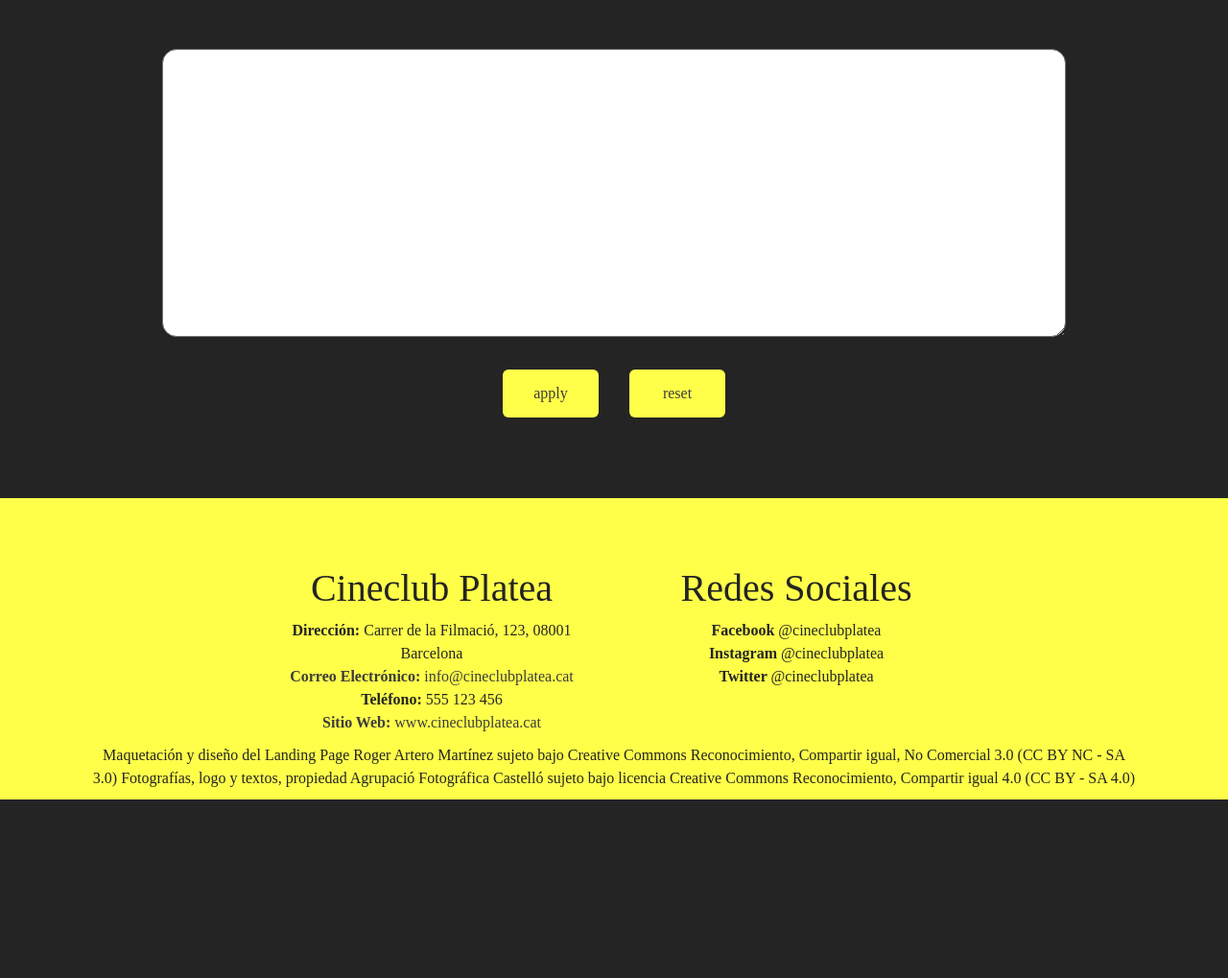
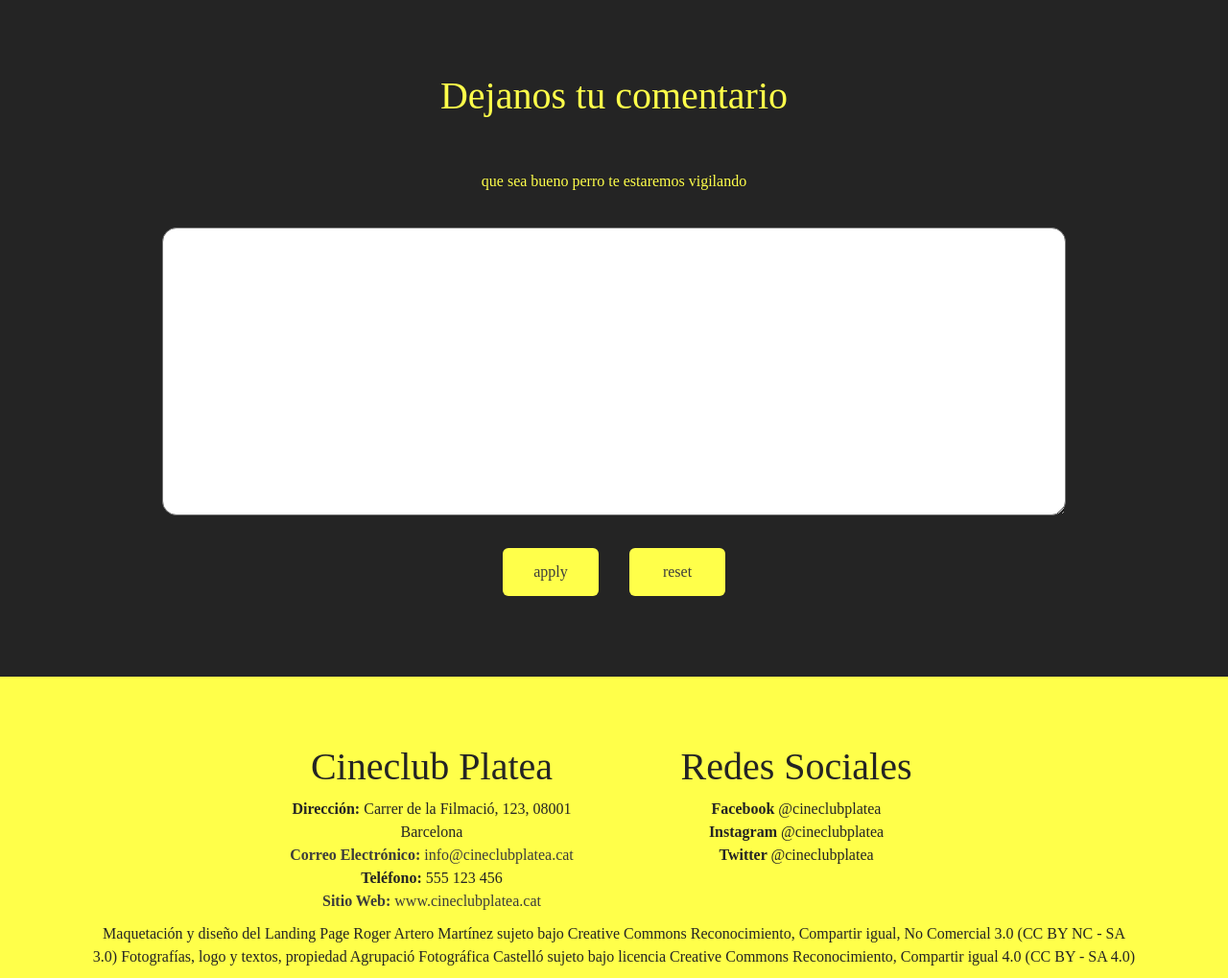
Before and after one commit to xorsch/CinemesPlatea, a PHP site: page / in a window 1280 px wide. Shown: the part 2320-3339 px from the top of the page at 96% size. Before the commit the page ends 3153 px from the top, so only its background shows below. Run offline with PHP 8.4, Linux system fonts and the light colour scheme.

Commit message:
h1 section comentario

```diff
--- a/web/css/grid.css
+++ b/web/css/grid.css
@@ -242,6 +242,7 @@ p {
 
 .About-p {
   font-size: 2vh;
+  text-align: center;
 }
 
 #t-w {
--- a/web/index.html
+++ b/web/index.html
@@ -261,6 +261,12 @@
   </section>
 
   <section class="section-area">
+    <div class="row">
+      <div class="col-xs-12 col-sm-12 col-md-12 col-lg-12">
+        <h1 class="abouth1">Dejanos tu comentario</h1>
+        <p class="About-p">que sea bueno perro te estaremos vigilando </p>
+      </div>
+    </div>
     <div class="container">
       <div class="row">
         <div class="col-xs-12 col-sm-12 col-md-12 col-lg-12">
--- a/web/javascript/main.js
+++ b/web/javascript/main.js
@@ -125,5 +125,5 @@ document.addEventListener("click", hideListOnOutsideClick);
 //Contacto
 const btn_Comment = document.querySelector("#comment-btn");
 btn_Comment.addEventListener("click", (event) => {
-    alert("Comentario enviado con éxito!");
-  });
+  alert("Comentario enviado con éxito!");
+});
```
